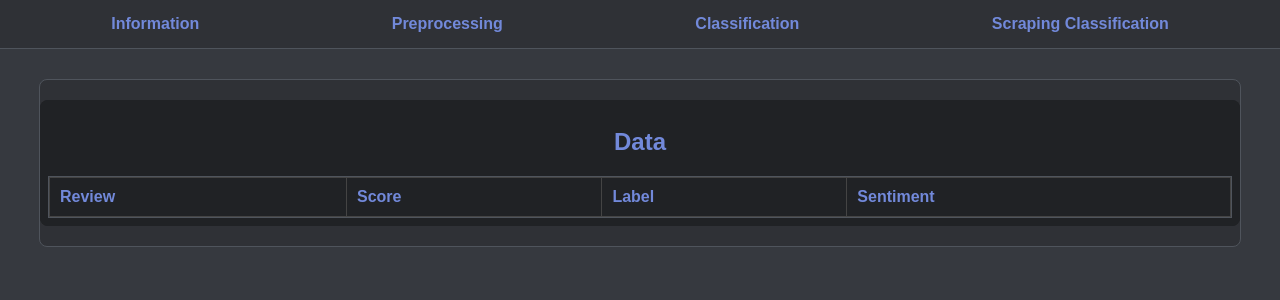
After one commit to NichChrist/Skripsi, a Flask app: page /data in a window 1280 px wide. The commit adds this page. Shown: the top 300 px of the page. Run offline with Flask 3, Linux system fonts and the light colour scheme; lists and menus that the app fills with data are empty.

Commit message:
🎸  Uh Final Update 1.0
I hope

```diff
--- a/app.py
+++ b/app.py
@@ -116,12 +116,12 @@ def get_top_n_words(text, n=10):
 #Main Page
 @app.route('/')
 def index():
-    return render_template('index_2.html')
+    return render_template('index.html')
 
 #Main Page 2
-@app.route('/index_2')
-def index_2():
-    return render_template('index_2.html')
+@app.route('/data')
+def data():
+    return render_template('data.html')
 
 #Main Return
 @app.route('/main_return', methods=['GET'])
@@ -134,7 +134,7 @@ def main_return():
         df = pd.read_excel(file_path)
 
         # Ensure the required columns are present
-        required_columns = ["content", "label", "sentiment"]
+        required_columns = ["content", "label","score", "sentiment"]
         if not all(col in df.columns for col in required_columns):
             logging.error("Missing required columns in the Excel file.")
             return jsonify({"error": "Missing required columns in the Excel file."}), 400
--- a/static/style.css
+++ b/static/style.css
@@ -60,8 +60,8 @@ body {
 
 .bottom-section {
     margin-top: 20px;
-    flex: 1 0 200px; /* Adjust as needed */
-    background-color: #202225; /* Darker gray boxes */
+    flex: 1 0 200px;
+    background-color: #202225;
     border-radius: 8px;
     color: #dcddde;
 }
@@ -92,27 +92,52 @@ body {
 }
 
 .table-wrapper {
+    display: block;
     max-height: 300px;
     overflow-y: auto;
     border: 1px solid #4f545c;
     margin-top: 10px;
 }
 
-#sentimen-table {
+.table-wrapper-2{
+    display: block;
+    max-height: 600px;
+    overflow-y: auto;
+    border: 1px solid #4f545c;
+    margin-top: 10px;
+}
+
+#text-table {
     width: 100%;
     border-collapse: collapse;
 }
 
-#sentimen-table th, #sentimen-table td {
+th,  td {
     border: 1px solid #444444;
     padding: 8px;
     text-align: left;
 }
 
-#sentimen-table thead th {
+thead th {
     position: sticky;
     top: 0;
     z-index: 1;
+    background-color: #202225;
+    box-shadow: 2px 2px 4px #202225;
+}
+
+.button-container {
+    text-align: center;
+}
+
+.center-button {
+    padding: 10px 20px;
+    background-color: #5865f2;
+    color: #ffffff;
+    border: none;
+    border-radius: 4px;
+    cursor: pointer;
+    transition: background-color 0.2s;
 }
 
 .box {
@@ -120,6 +145,14 @@ body {
     border-radius: 8px;
     padding: 8px;
     color: #dcddde;
+}
+
+.box-2 {
+    background-color: #202225;
+    border-radius: 8px;
+    padding: 8px;
+    color: #dcddde;
+    height: 500px;
 }
 
 h2, h4, th  {
--- /dev/null
+++ b/templates/data.html
@@ -0,0 +1,88 @@
+<!DOCTYPE html>
+<html lang="en">
+<head>
+    <meta charset="UTF-8">
+    <meta name="viewport" content="width=device-width, initial-scale=1.0">
+    <title>Discord Review Analysis Sentiment</title>
+    <link rel="icon" href="static/Logo.png"type="image/x-icon" />
+    <link rel="stylesheet" href="static/style.css">
+    <script src="https://ajax.googleapis.com/ajax/libs/jquery/3.6.4/jquery.min.js"></script>
+</head>
+<body>
+
+    <div class="navbar">
+        <div class="nav-item"><a href="/">Information</a></div>
+        <div class="nav-item"><a href="/preprocessing">Preprocessing</a></div>
+        <div class="nav-item"><a href="/single">Classification</a></div>
+        <div class="nav-item"><a href="/klasifikasi-scraping">Scraping Classification</a></div>
+    </div>
+
+    <div class="container">
+        <div class="upload-section">
+        </div>
+        <div class="bottom-section" style="margin-bottom: 20px">
+            <div class="box" style="grid-column: 2 / span 2;">
+                <h2>Data</h2>
+                <div class="table-wrapper-2">
+                    <table id="text-table">
+                        <thead>
+                            <tr>
+                                <th>Review</th>
+                                <th>Score</th>
+                                <th>Label</th>
+                                <th>Sentiment</th>
+                            </tr>
+                        </thead>
+                        <tbody id="test-tbody"></tbody>
+                    </table>
+                </div>
+            </div>
+        </div>
+    </div>
+
+    <script>
+        $(window).on('load', function() {
+            $.ajax({
+                url: '/main_return',
+                type: 'GET',
+                success: function(data) {
+                    // Handle server errors in response
+                    if (data.error) {
+                        console.error('Error from server:', data.error);
+                        alert('Error: ' + data.error);
+                        return;
+                    }
+
+                    // Validate the data structure
+                    if (!Array.isArray(data)) {
+                        console.error('Invalid data format from server:', data);
+                        alert('Error: Invalid data received from server.');
+                        return;
+                    }
+
+                    // Populate the table body
+                    let tableBody = $('#test-tbody');
+                    tableBody.empty(); // Clear any existing rows
+
+                    data.forEach(item => {
+                        // Create a new row for each item
+                        const row = `<tr>
+                                        <td>${item.content}</td>
+                                        <td>${item.score}</td>
+                                        <td>${item.label}</td>
+                                        <td>${item.sentiment}</td>
+                                    </tr>`;
+                        tableBody.append(row);
+                    });
+                },
+                error: function(xhr, status, error) {
+                    const errorMessage = `Error loading data: ${status} - ${error}`;
+                    console.error(errorMessage);
+                    alert(errorMessage);
+                }
+            });
+        });
+    </script>
+
+</body>
+</html>
--- a/templates/klasifikasi-scraping.html
+++ b/templates/klasifikasi-scraping.html
@@ -14,7 +14,6 @@
         <div class="nav-item"><a href="/">Information</a></div>
         <div class="nav-item"><a href="/preprocessing">Preprocessing</a></div>
         <div class="nav-item"><a href="/single">Classification</a></div>
-        <div class="nav-item"><a href="/klasifikasi-multiple">Multiple Classification</a></div>
         <div class="nav-item"><a href="/klasifikasi-scraping">Scraping Classification</a></div>
     </div>
 
--- a/templates/klasifikasi-single.html
+++ b/templates/klasifikasi-single.html
@@ -14,7 +14,6 @@
         <div class="nav-item"><a href="/">Information</a></div>
         <div class="nav-item"><a href="/preprocessing">Preprocessing</a></div>
         <div class="nav-item"><a href="/single">Classification</a></div>
-        <div class="nav-item"><a href="/klasifikasi-multiple">Multiple Classification</a></div>
         <div class="nav-item"><a href="/klasifikasi-scraping">Scraping Classification</a></div>
     </div>
 
--- a/templates/preprocessing.html
+++ b/templates/preprocessing.html
@@ -14,7 +14,6 @@
         <div class="nav-item"><a href="/">Information</a></div>
         <div class="nav-item"><a href="/preprocessing">Preprocessing</a></div>
         <div class="nav-item"><a href="/single">Classification</a></div>
-        <div class="nav-item"><a href="/klasifikasi-multiple">Multiple Classification</a></div>
         <div class="nav-item"><a href="/klasifikasi-scraping">Scraping Classification</a></div>
     </div>
 
```
Also changed, not shown: templates/index.html (+5 -24 lines), templates/index_2.html (deleted, +0 -180 lines), static/Negative_Word_Cloud.png, static/Positive_Word_Cloud.png, static/Testing_Matrix.png.
